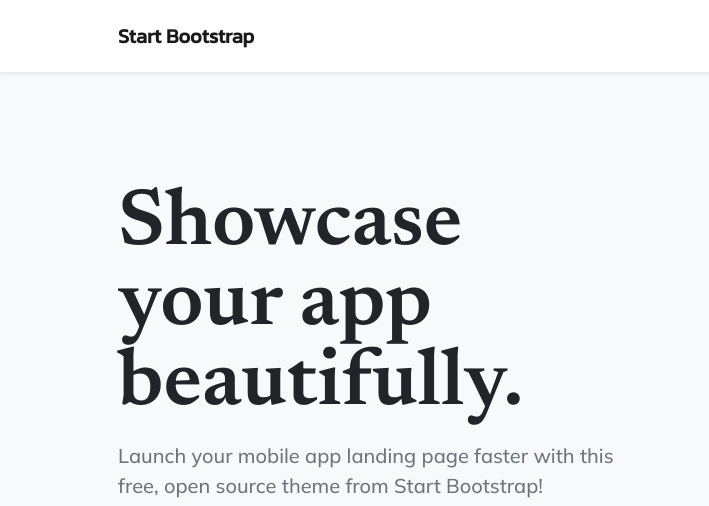
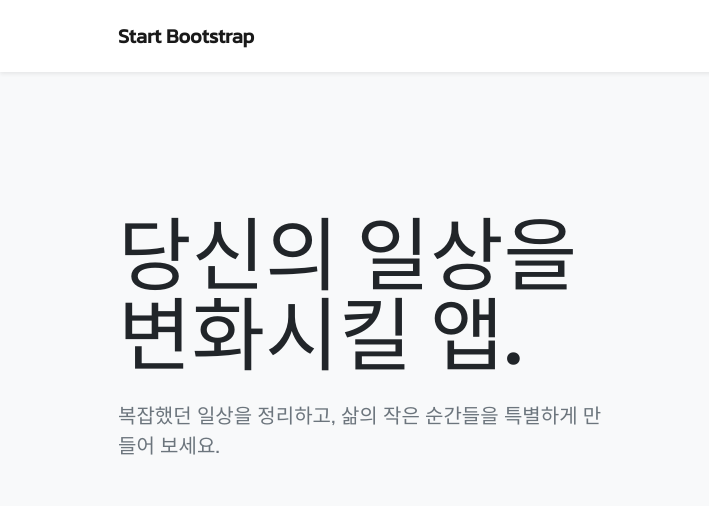
Before and after one commit to kgr1011/bootstrap, a plain HTML site: page startbootstrap-new-age-gh-pages/index.html in a window 1280 px wide. Shown: the top 506 px of the page, 0-709 px from the left. Drawn offline with nearby package versions, Linux system fonts and the light colour scheme.

Commit message:
홈페이지 문구 수정

```diff
--- a/startbootstrap-new-age-gh-pages/index.html
+++ b/startbootstrap-new-age-gh-pages/index.html
@@ -47,8 +47,8 @@
                     <div class="col-lg-6">
                         <!-- Mashead text and app badges-->
                         <div class="mb-5 mb-lg-0 text-center text-lg-start">
-                            <h1 class="display-1 lh-1 mb-3">Showcase your app beautifully.</h1>
-                            <p class="lead fw-normal text-muted mb-5">Launch your mobile app landing page faster with this free, open source theme from Start Bootstrap!</p>
+                            <h1 class="display-1 lh-1 mb-3">당신의 일상을<br>변화시킬 앱.</h1>
+                            <p class="lead fw-normal text-muted mb-5">복잡했던 일상을 정리하고, 삶의 작은 순간들을 특별하게 만들어 보세요.</p>
                             <div class="d-flex flex-column flex-lg-row align-items-center">
                                 <a class="me-lg-3 mb-4 mb-lg-0" href="#!"><img class="app-badge" src="assets/img/google-play-badge.svg" alt="..." /></a>
                                 <a href="#!"><img class="app-badge" src="assets/img/app-store-badge.svg" alt="..." /></a>
```
